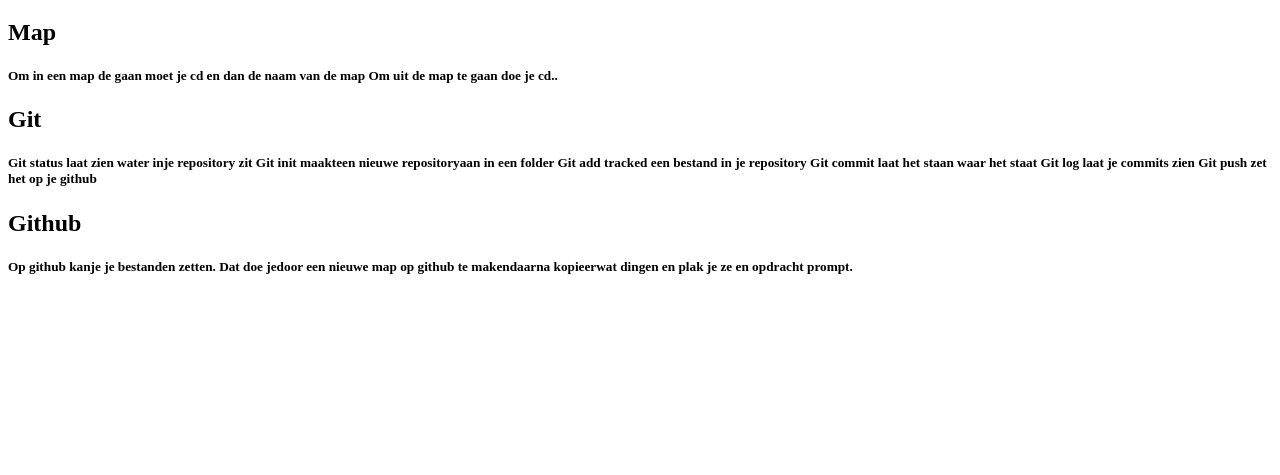
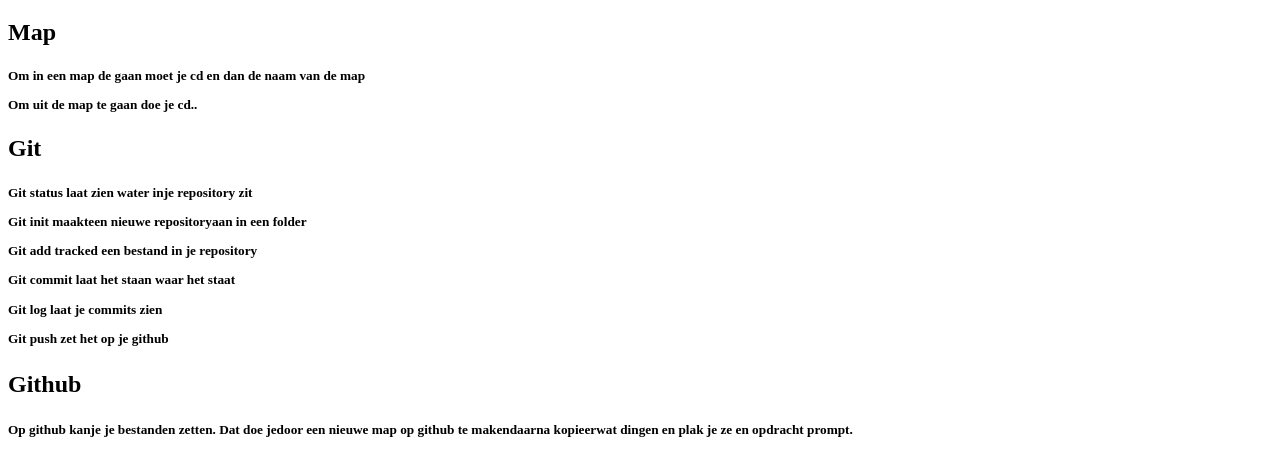
Before and after one commit to Kietmandjes/CTH-cheatsheet, a plain HTML site: page web/index.html in a window 1280 px wide. Shown: the part 61-536 px from the top of the page. Drawn offline with Linux system fonts and the light colour scheme.

Commit message:
vijfde commit

```diff
--- a/web/index.html
+++ b/web/index.html
@@ -19,20 +19,20 @@
     <h1>CHEATSHEAT</h1>
 
         <h2>Map</h2>
-        <h5>Om in een map de gaan moet je <b>cd</b> en dan de naam van de map
-        Om uit de map te gaan doe je <b>cd..</b></h5>
+        <h5>Om in een map de gaan moet je <b>cd</b> en dan de naam van de map</p>
+        Om uit de map te gaan doe je <b>cd..</b></h5></p>
 
         <h2>Git</h2>
-        <h5><b>Git status</b>  laat zien water inje repository zit
-            <b>Git init</b>    maakteen nieuwe repositoryaan in een folder
-            <b>Git add</b>     tracked een bestand in je repository
-            <b>Git commit</b>  laat het staan waar het staat
-            <b>Git log</b>     laat je commits zien
-            <b>Git push</b>    zet het op je github</h5>
+        <h5><p><b>Git status</b>  laat zien water inje repository zit</p>
+            <p><b>Git init</b>    maakteen nieuwe repositoryaan in een folder</p>
+            <p><b>Git add</b>     tracked een bestand in je repository</p>
+            <p><b>Git commit</b>  laat het staan waar het staat</p>
+            <p><b>Git log</b>     laat je commits zien</p>
+            <p><b>Git push</b>    zet het op je github</h5></p>
 
-        <h2>Github</h2>
-        <h5>Op github kanje je bestanden zetten.
-           Dat doe jedoor een nieuwe map op github te makendaarna kopieerwat dingen en plak je ze en opdracht prompt.</h5>
+        <h2><p>Github</h2>
+        <h5><p>Op github kanje je bestanden zetten.
+           Dat doe jedoor een nieuwe map op github te makendaarna kopieerwat dingen en plak je ze en opdracht prompt.</h5></p>
 
 
 </body>
```
